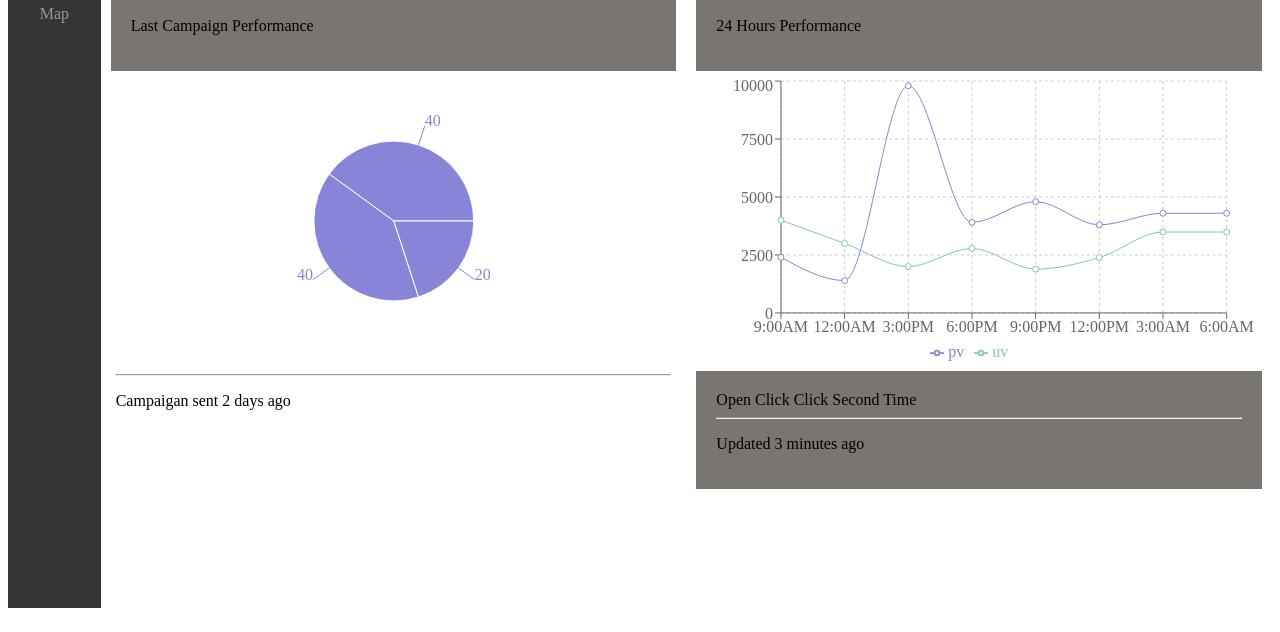
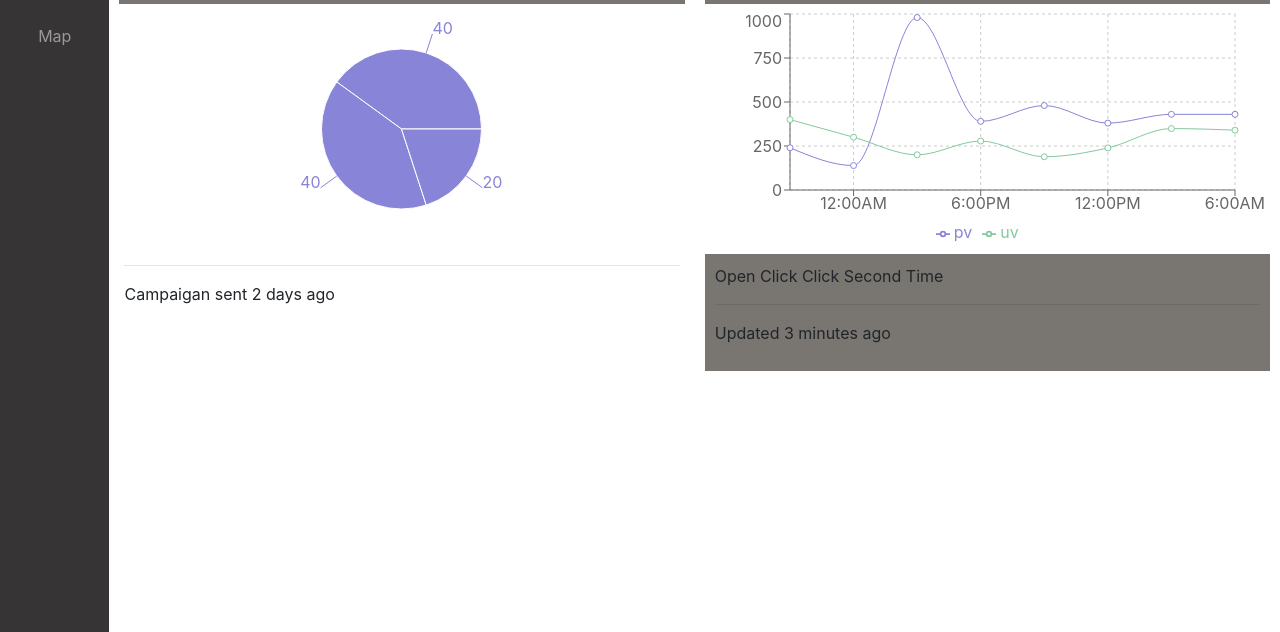
Before and after one commit to stirthraj/kotask1, a React app: page / in a window 1280 px wide. Shown: the part 168-800 px from the top of the page. Built offline with nearby package versions, Linux system fonts and the light colour scheme.

Commit message:
task with bootstarp

```diff
--- a/src/App.css
+++ b/src/App.css
@@ -9,8 +9,8 @@
     justify-content:flex-start;
     color: white;
     text-align: center;
-    width: 100px;
-    height: 96vh;
+    width: 120px;
+    height: 100vh;
 }
 .menu>div,a{
     padding: 10px 4px;
@@ -21,11 +21,6 @@
     display: flex;
     flex-wrap: nowrap;
     flex-direction: row;
-}
-.content{
-    display: flex;
-    flex-direction: column;
-    width: 100%;
 }
 .content-profile{
     display: flex;
@@ -38,11 +33,9 @@
     flex-flow: row;
 }
 .column {
-
   float: left;
   width: 50%;
   padding: 10px;
-  height: 300px;
 }
 
 .row:after {
@@ -80,11 +73,6 @@ input[type=submit]:hover {
   background-color: #45a049;
 }
 
-.container {
-  border-radius: 5px;
-  background-color: #f2f2f2;
-  padding: 20px;
-}
 
 table {
   font-family: arial, sans-serif;
@@ -102,12 +90,12 @@ tr:nth-child(even) {
   background-color: #dddddd;
 }
 .col-text{
-  padding: 20px;
+  padding: 10px;
   background-color: rgb(121, 118, 114);
 }
 .col-graph{
   padding: 5px;
-  height:300px;
+  height:250px;
 }
 .heading{
   float: left;
--- a/src/components/display.js
+++ b/src/components/display.js
@@ -1,6 +1,5 @@
 import React, { Component } from "react";
-import Chart1 from "../chart1.jpg";
-import Chart2 from "../chart2.jpg";
+
 import {
   PieChart,
   Pie,
@@ -24,58 +23,58 @@ const data01 = [
 const data = [
   {
     name: "9:00AM",
-    uv: 4000,
-    pv: 2400,
-    amt: 2400,
+    uv: 400,
+    pv: 240,
+    amt: 240,
   },
   {
     name: "12:00AM",
-    uv: 3000,
-    pv: 1398,
-    amt: 2210,
+    uv: 300,
+    pv: 139,
+    amt: 221,
   },
   {
     name: "3:00PM",
-    uv: 2000,
-    pv: 9800,
-    amt: 2290,
+    uv: 200,
+    pv: 980,
+    amt: 229,
   },
   {
     name: "6:00PM",
-    uv: 2780,
-    pv: 3908,
-    amt: 2000,
+    uv: 278,
+    pv: 390,
+    amt: 200,
   },
   {
     name: "9:00PM",
-    uv: 1890,
-    pv: 4800,
-    amt: 2181,
+    uv: 189,
+    pv: 480,
+    amt: 218,
   },
   {
     name: "12:00PM",
-    uv: 2390,
-    pv: 3800,
-    amt: 2500,
+    uv: 239,
+    pv: 380,
+    amt: 250,
   },
   {
     name: "3:00AM",
-    uv: 3490,
-    pv: 4300,
-    amt: 2100,
+    uv: 349,
+    pv: 430,
+    amt: 210,
   },
   {
     name: "6:00AM",
-    uv: 3490,
-    pv: 4300,
-    amt: 2100,
+    uv: 340,
+    pv: 430,
+    amt: 210,
   },
 ];
 
 export default class display extends Component {
   render() {
     return (
-      <div className="content">
+      <div className="container-fluid">
         <h1>User Profile</h1>
         <div className="row">
           <div className="column">
@@ -98,6 +97,7 @@ export default class display extends Component {
                     label
                   />
                   <Tooltip />
+
                 </PieChart>
               </ResponsiveContainer>
               <hr />
--- a/src/components/form.js
+++ b/src/components/form.js
@@ -4,7 +4,7 @@ import Button from "react-bootstrap/Button";
 export default class form extends Component {
   render() {
     return (
-      <div className="content">
+      <div className="container-fluid">
         <h1>User Profile</h1>
         <div className="row">
           <div className="column">
--- a/src/components/map.js
+++ b/src/components/map.js
@@ -4,7 +4,7 @@ import Mapimg from '../map.jpg'
 export default class map extends Component {
     render() {
         return (
-            <div className="content">
+            <div className="container-fluid">
                 <h1>User Profile</h1>
                 <div>
                     <img src={Mapimg} height="100%" width="100%" alt="map"/>
--- a/src/index.js
+++ b/src/index.js
@@ -1,6 +1,7 @@
 import React, { Component } from 'react'
 import ReactDOM from 'react-dom'
 import { BrowserRouter,Link, Route, Switch} from 'react-router-dom'
+import "bootstrap/dist/css/bootstrap.min.css";
 import Dashboard from '../src/components/display'
 import User from '../src/components/user'
 import Form from '../src/components/form'
@@ -49,7 +50,15 @@ export default class App extends Component {
     );
   }
   Effect = () => {
-    document.getElementById("menu").style.width = "70px";
+
+    const menu=document.getElementById("menu");
+    if(menu.clientWidth!==80){
+     menu.style.width = "80px";
+    }
+    else{
+      menu.style.width = "120px";
+    }
+
   };
 }
 
```
